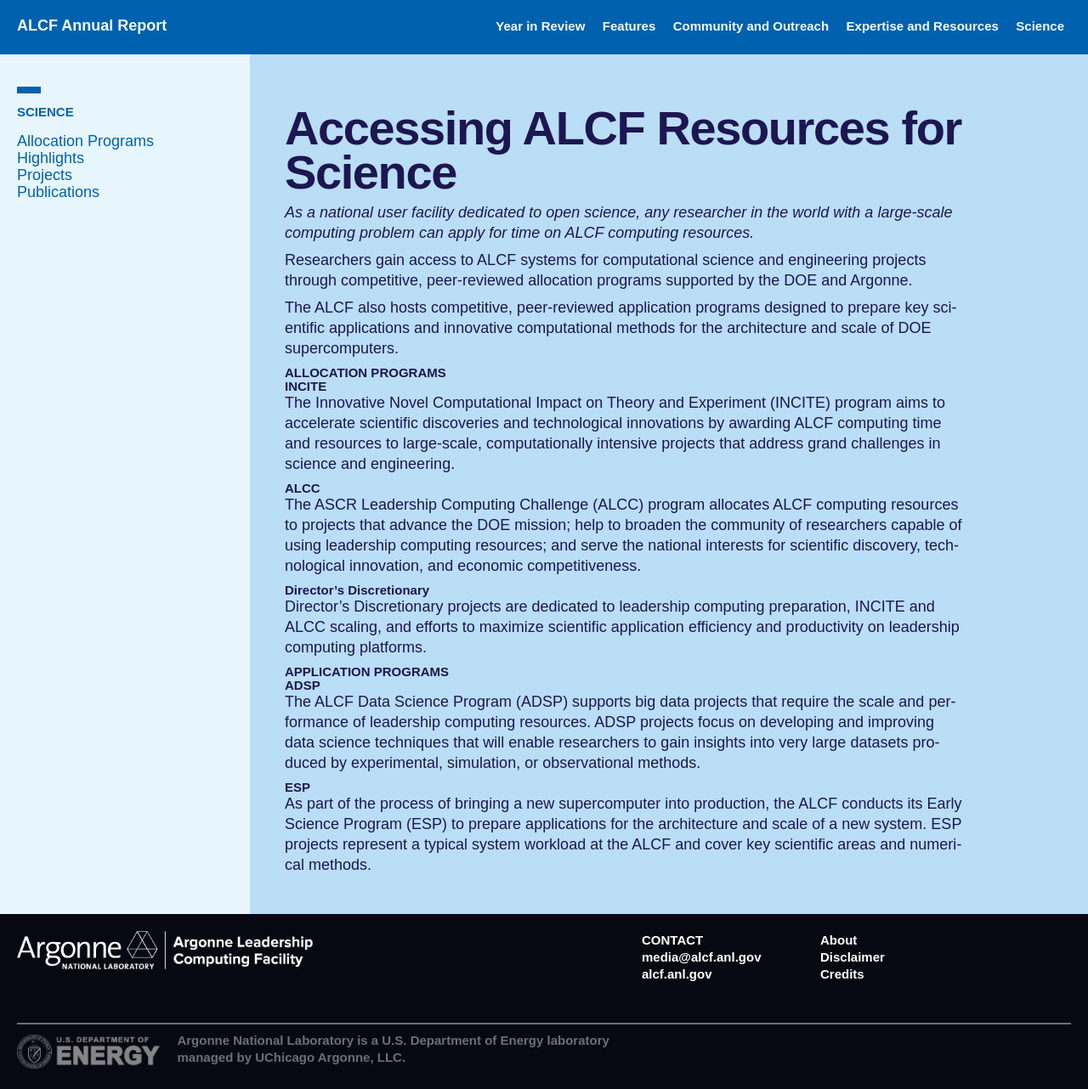
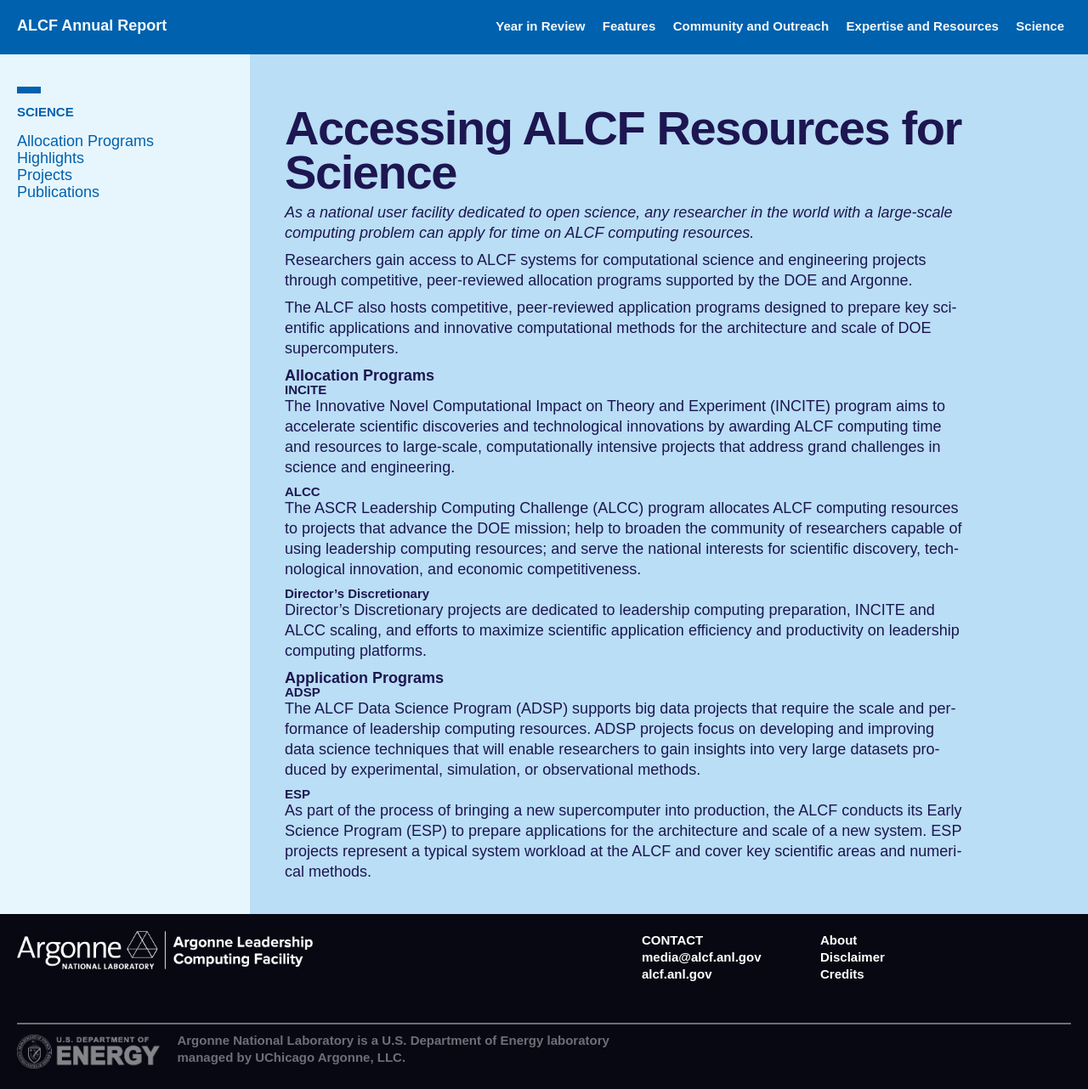
Before and after one commit to sbx-bnagle/ALCF-AR2022, a Jekyll site: the page built from 05_science/allocation-programs.md, in a window 1280 px wide and 1282 px high. Shown: the whole window at 85% size. Built offline with Jekyll 4.4.1, drawn with Linux system fonts in a browser that asks for light colours; some web fonts are replaced.

Commit message:
edited subheads

```diff
--- a/05_science/allocation-programs.md
+++ b/05_science/allocation-programs.md
@@ -12,7 +12,8 @@
 
 The ALCF also hosts competitive, peer-reviewed application programs designed to prepare key scientific applications and innovative computational methods for the architecture and scale of DOE supercomputers.
 
-### Allocation Programs
+## Allocation Programs
+
 
 #### INCITE
 The Innovative Novel Computational Impact on Theory and Experiment (INCITE) program aims to accelerate scientific discoveries and technological innovations by awarding ALCF computing time and resources to large-scale, computationally intensive projects that address grand challenges in science and engineering.
@@ -23,7 +24,8 @@
 #### Director's Discretionary
 Director’s Discretionary projects are dedicated to leadership computing preparation, INCITE and ALCC scaling, and efforts to maximize scientific application efficiency and productivity on leadership computing platforms.
 
-### Application Programs
+## Application Programs
+
 
 #### ADSP
 The ALCF Data Science Program (ADSP) supports big data projects that require the scale and performance of leadership computing resources. ADSP projects focus on developing and improving data science techniques that will enable researchers to gain insights into very large datasets produced by experimental, simulation, or observational methods.
```
